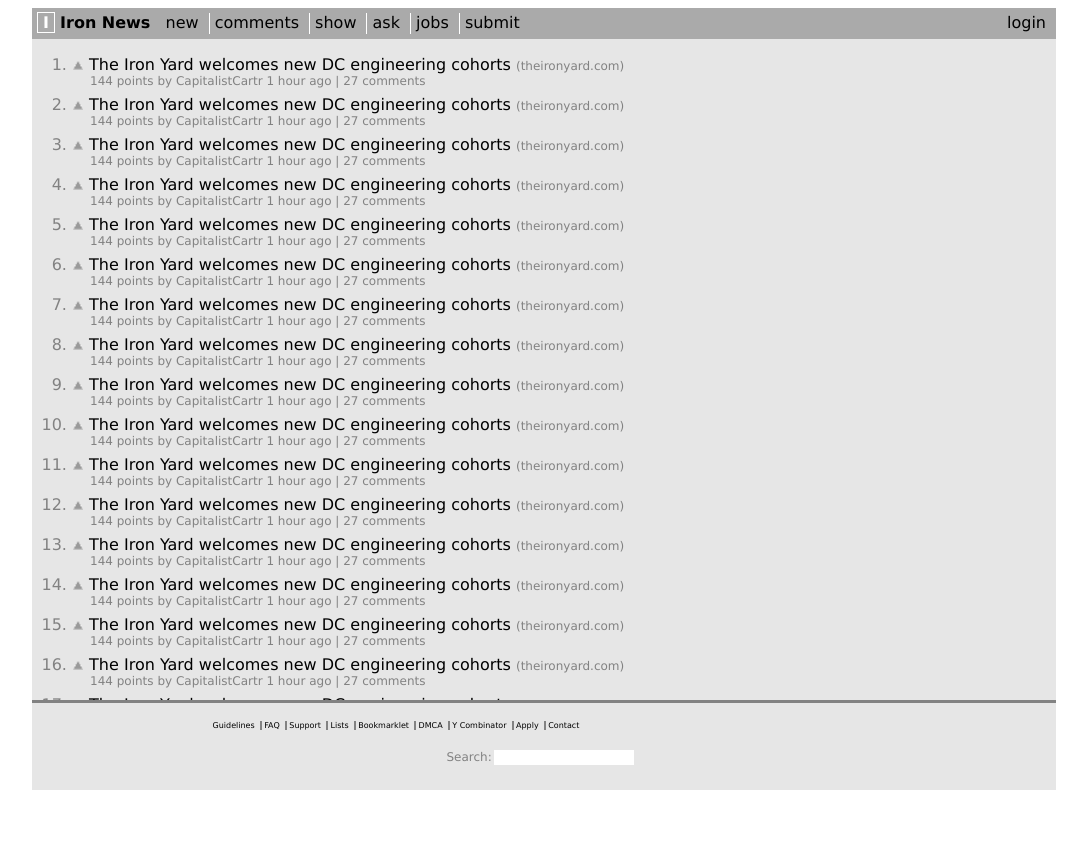
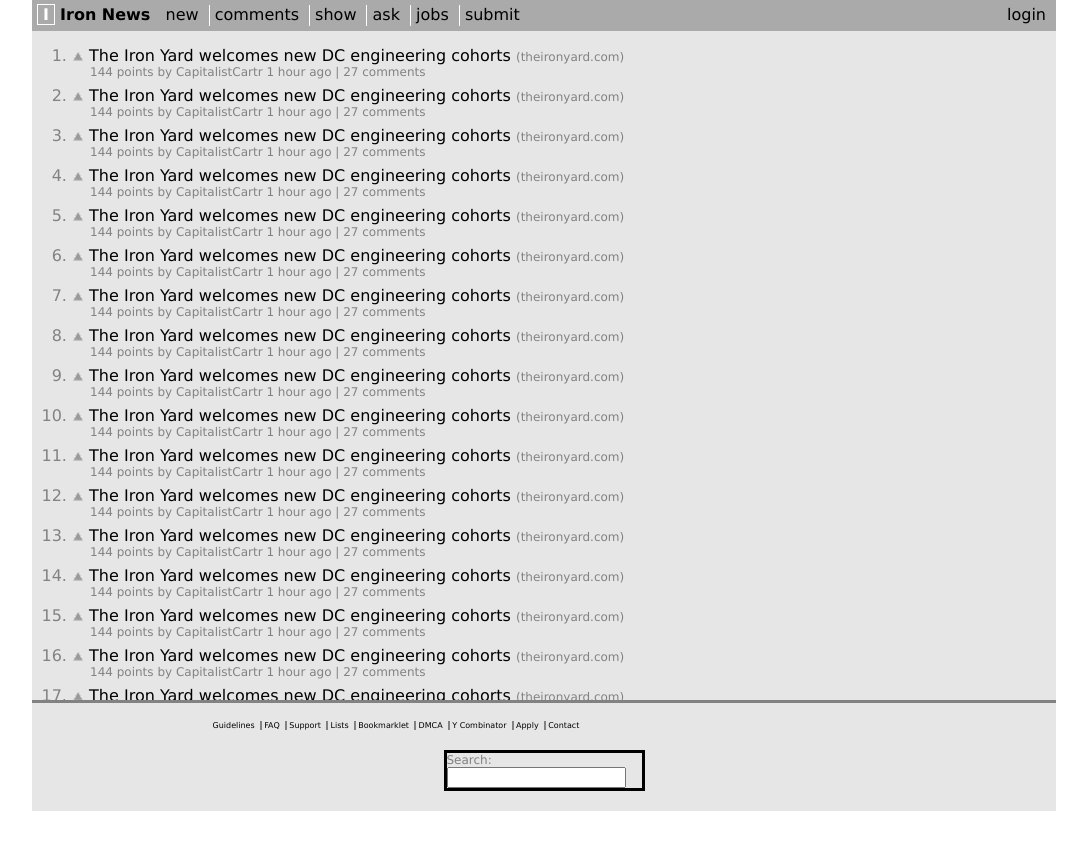
Before and after one commit to alexanderallis/IronNews, a plain HTML site: page index.html in a window 1280 px wide. Shown: the whole page, without its empty margins (96-1183 px from the left). Drawn offline with Linux system fonts and the light colour scheme.

Commit message:
functional static nav

```diff
--- a/assets/css/styles.css
+++ b/assets/css/styles.css
@@ -3,6 +3,7 @@
 }
 
 body{
+    margin-top:10px;
     margin-left:10%;
     margin-right:10%;
     padding-bottom:90px;
@@ -11,10 +12,14 @@
 .body-container{
     background-color:rgb(230,230,230);
     padding-bottom:4px;
+    padding-top:20px;
 }
 
 header {
     background-color: rgb(170,170,170);
+    position:fixed;
+    top:0;
+    width:80%;
 }
 
 .icon {
@@ -118,13 +123,12 @@
 
 footer{
     position: fixed;
-    bottom:0px;
+    bottom:-20px;
     width:80%;
     height:70px;
-
     font-size: .5em;
     padding-top: 7px;
-    padding-bottom: 30px;
+    padding-bottom: 50px;
 }
 
 .footer-container{
@@ -163,7 +167,7 @@
     width:195px;
     margin:0 auto;
     margin-top: 20px;
-    border-style: none;
+    border-style: solid;
     padding:0;
 
 }
@@ -176,13 +180,3 @@
     color: rgb(130,130,130);
     font-weight: normal;
 }
-
-.search-box{
-    width:140px;
-    height:15px;
-    background-color:white;
-    display: inline-block;
-    margin: 0;
-    padding:0;
-    margin-bottom: -4px;
-}
--- a/index.html
+++ b/index.html
@@ -288,9 +288,9 @@
           <li>Contact</li>
       </ul>
       <div class="search-container">
+          <!-- <input type="search" name="s"> -->
           <h2>Search: </h2>
-          <div class="search-box">
-          </div>
+          <input type=search name=s>
       </div>
     </div>
   </footer>
```
